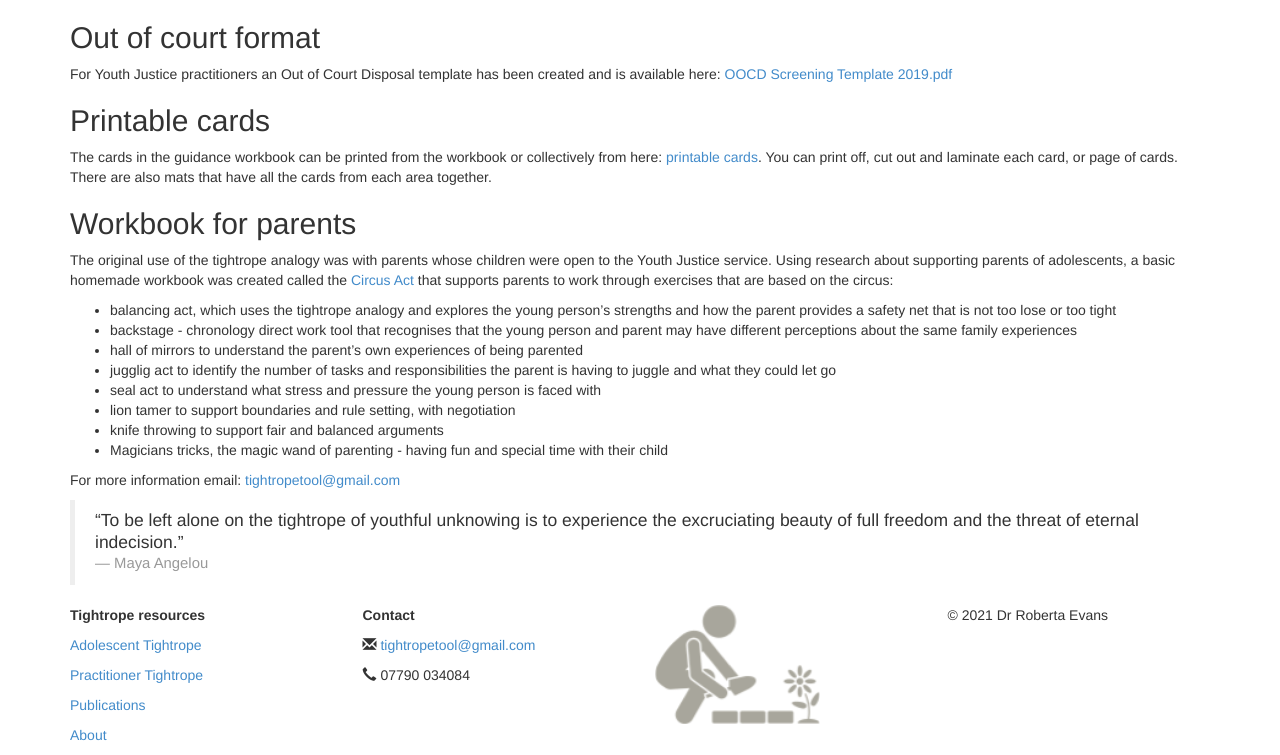
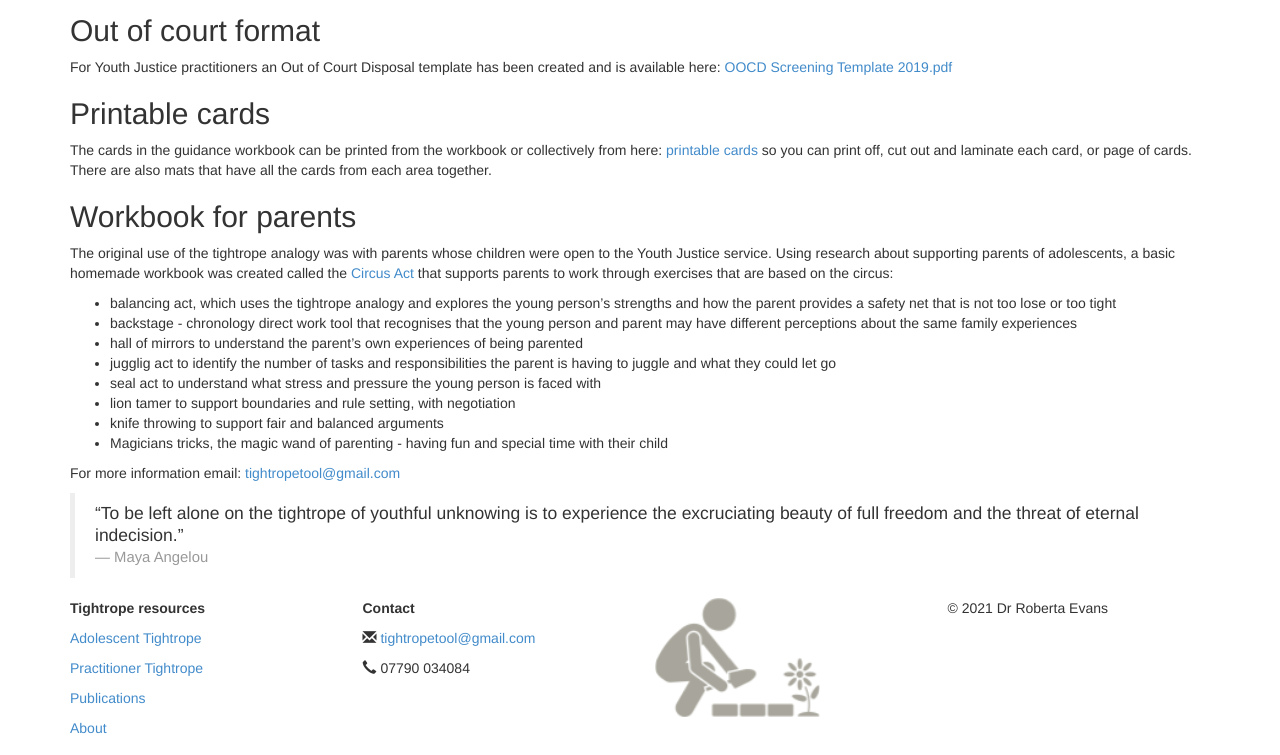
Before and after one commit to retrotravelbug/tightropetool, a Jekyll site: the page built from adolescent tightrope.md, in a window 1280 px wide and 900 px high, scrolled down 2445 px, cut to the strip 145-900 px from the top of the window. Built offline with Jekyll 4.4.1, drawn with Linux system fonts in a browser that asks for light colours; nearby versions of some CDN libraries.

```diff
--- a/adolescent tightrope.md
+++ b/adolescent tightrope.md
@@ -24,7 +24,7 @@ Supporting current approaches of trauma informed practice, Signs of Safety®, Go
 -	Safety Net – those who support and help now
 -	Steps Down – actions needed / planning for future goals and safe ground
 
-# [Download Adolescent Tightrope]
+## [Download Adolescent Tightrope]
 
 ## Evidence based direct work tool
 The toolkit is drawn from research on adolescent risks (youth offending, self-harm, substance misuse and exploitation) and research on resilience and social capital. The toolkit includes:
@@ -75,7 +75,7 @@ For Youth Justice practitioners an Out of Court Disposal template has been creat
 
 ## Printable cards
 
-The cards in the guidance workbook can be printed from the workbook or collectively from here: [printable cards]. You can print off, cut out and laminate each card, or page of cards. There are also mats that have all the cards from each area together.
+The cards in the guidance workbook can be printed from the workbook or collectively from here: [printable cards] so you can print off, cut out and laminate each card, or page of cards. There are also mats that have all the cards from each area together.
 
 ## Workbook for parents
 
```
